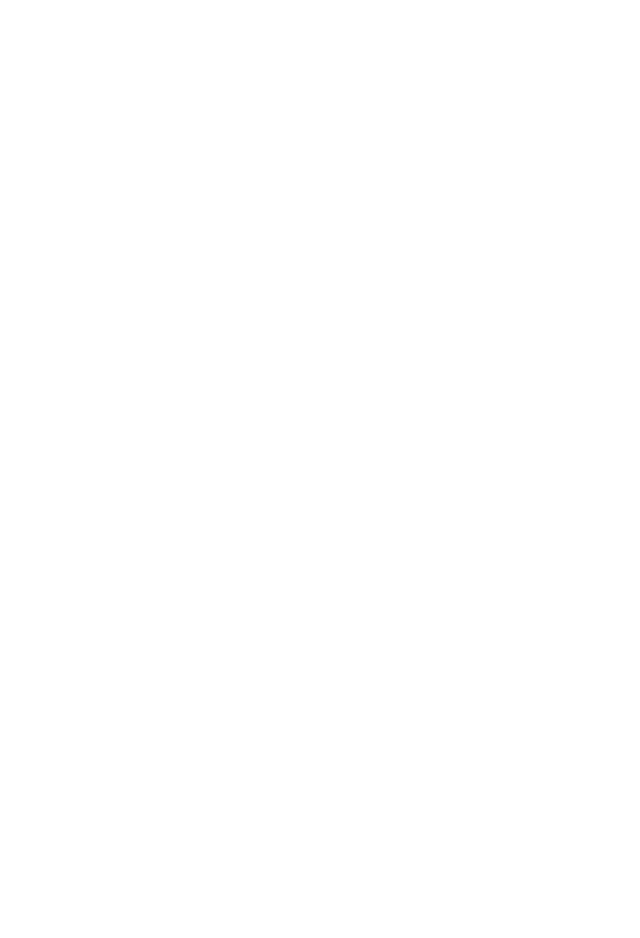
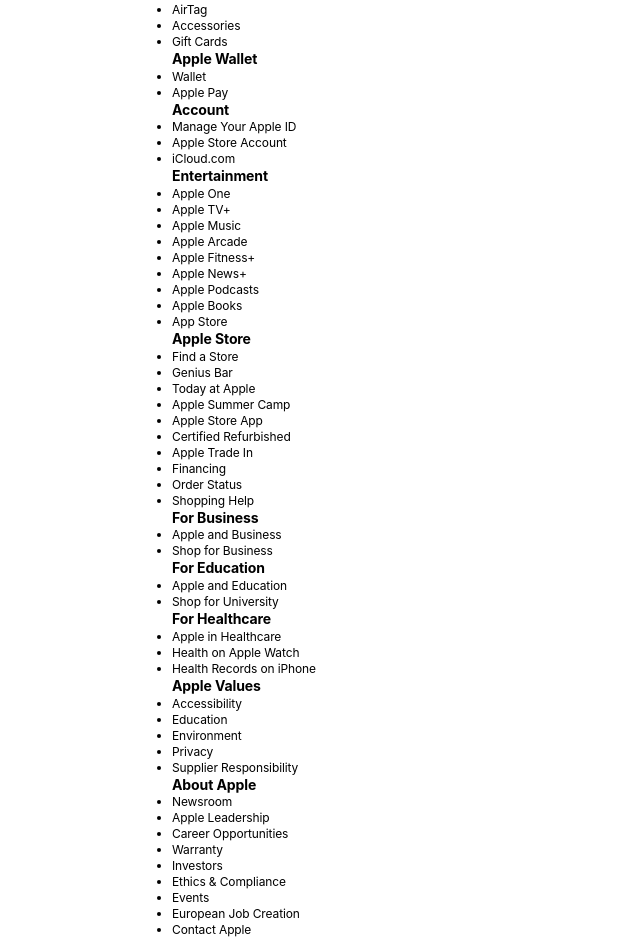
Before and after one commit to brettl1991/apple-clone, a React (Create React App) app: page / in a window 1280 px wide. Shown: the part 5125-6063 px from the top of the page, without its empty margins (0-640 px from the left). Before the commit the page ends 4976 px from the top, so only its background shows below. Built offline with nearby package versions, Linux system fonts and the light colour scheme.

Commit message:
feat: modify footer data, and html structure

```diff
--- a/src/components/footer/Footer.tsx
+++ b/src/components/footer/Footer.tsx
@@ -1,6 +1,7 @@
 import styled from "styled-components";
 
 import { footerData } from "../../data/footerData";
+import FooterNav from "./FooterNav";
 
 const Footer = () => {
   return (
@@ -34,13 +35,15 @@
           </ol>
           <ul>
             {footerData.map((fdata) =>
-              fdata.unordered_list.map((item, idx) => <li key={idx}>{item}</li>)
+              fdata.unordered_list?.map((item, idx) => (
+                <li key={idx}>{item}</li>
+              ))
             )}
           </ul>
         </SNotesSection>
 
         <hr />
-        <nav></nav>
+        <FooterNav />
         <section></section>
       </SContent>
     </footer>
--- /dev/null
+++ b/src/components/footer/FooterNav.tsx
@@ -0,0 +1,57 @@
+import styled from "styled-components";
+import { FooterType } from "./Footer.type";
+import { footerData } from "../../data/footerData";
+
+const FooterNav = ({ title, colum }: FooterType) => {
+  return (
+    <SNav>
+      <div>
+        {footerData.map((items, idx) => {
+          if (items.colum) {
+            return (
+              <div>
+                {items.colum?.map((item, idx) => (
+                  <div>
+                    <h3>{item.title}</h3>
+                    <ul>
+                      {item.submenu?.map((i, idx) => (
+                        <li>{i.title}</li>
+                      ))}
+                    </ul>
+                  </div>
+                ))}
+              </div>
+            );
+          }
+
+          return null;
+        })}
+      </div>
+    </SNav>
+  );
+};
+
+export default FooterNav;
+
+const SNav = styled.nav`
+  display: flex;
+  font-size: 12px;
+  line-height: 1.33337;
+  font-weight: 400;
+  letter-spacing: -0.01em;
+  font-family: "SF Pro Text", "Myriad Set Pro", "SF Pro Icons",
+    "Apple Legacy Chevron", "Helvetica Neue", "Helvetica", "Arial", sans-serif;
+
+  padding-top: 20px;
+`;
+
+const SItemContainer = styled.div`
+  display: flex;
+  justify-content: space-between;
+  align-items: center;
+  flex-flow: row wrap;
+`;
+
+const SListItems = styled.li`
+  list-style: none;
+`;
--- a/src/data/footerData.ts
+++ b/src/data/footerData.ts
@@ -8,4 +8,294 @@
       "To get the newest features, make sure your devices are using the latest software versions.",
     ],
   },
+  {
+    colum: [
+      {
+        title: "Shop and Learn",
+        submenu: [
+          {
+            title: "Store",
+            url: "#",
+          },
+          {
+            title: "Mac",
+            url: "#",
+          },
+          {
+            title: "IPad",
+            url: "#",
+          },
+          {
+            title: "IPhone",
+            url: "#",
+          },
+          {
+            title: "Watch",
+            url: "#",
+          },
+          {
+            title: "AirPods",
+            url: "#",
+          },
+          {
+            title: "TV & Home",
+            url: "#",
+          },
+          {
+            title: "AirTag ",
+            url: "#",
+          },
+          {
+            title: "Accessories",
+            url: "#",
+          },
+          {
+            title: "Gift Cards",
+            url: "#",
+          },
+        ],
+      },
+      {
+        title: "Apple Wallet",
+        submenu: [
+          {
+            title: "Wallet",
+            url: "#",
+          },
+          {
+            title: "Apple Pay",
+            url: "#",
+          },
+        ],
+      },
+    ],
+  },
+  {
+    colum: [
+      {
+        title: "Account",
+        submenu: [
+          {
+            title: "Manage Your Apple ID",
+            url: "#",
+          },
+          {
+            title: "Apple Store Account",
+            url: "#",
+          },
+          {
+            title: "iCloud.com",
+            url: "#",
+          },
+        ],
+      },
+      {
+        title: "Entertainment",
+        submenu: [
+          {
+            title: "Apple One",
+            url: "#",
+          },
+          {
+            title: "Apple TV+",
+            url: "#",
+          },
+          {
+            title: "Apple Music",
+            url: "#",
+          },
+          {
+            title: "Apple Arcade",
+            url: "#",
+          },
+          {
+            title: "Apple Fitness+",
+            url: "#",
+          },
+          {
+            title: "Apple News+",
+            url: "#",
+          },
+          {
+            title: "Apple Podcasts",
+            url: "#",
+          },
+          {
+            title: "Apple Books",
+            url: "#",
+          },
+          {
+            title: "App Store",
+            url: "#",
+          },
+        ],
+      },
+    ],
+  },
+  {
+    colum: [
+      {
+        title: "Apple Store",
+        submenu: [
+          {
+            title: "Find a Store",
+            url: "#",
+          },
+          {
+            title: "Genius Bar",
+            url: "#",
+          },
+          {
+            title: "Today at Apple",
+            url: "#",
+          },
+          {
+            title: "Apple Summer Camp ",
+            url: "#",
+          },
+          {
+            title: "Apple Store App",
+            url: "#",
+          },
+          {
+            title: "Certified Refurbished",
+            url: "#",
+          },
+          {
+            title: "Apple Trade In",
+            url: "#",
+          },
+          {
+            title: "Financing",
+            url: "#",
+          },
+          {
+            title: "Order Status",
+            url: "#",
+          },
+          {
+            title: "Shopping Help",
+            url: "#",
+          },
+        ],
+      },
+      {
+        title: "For Business",
+        submenu: [
+          {
+            title: "Apple and Business",
+            url: "#",
+          },
+          {
+            title: "Shop for Business",
+            url: "#",
+          },
+        ],
+      },
+    ],
+  },
+  {
+    colum: [
+      {
+        title: "For Education",
+        submenu: [
+          {
+            title: "Apple and Education",
+            url: "#",
+          },
+          {
+            title: "Shop for University",
+            url: "#",
+          },
+        ],
+      },
+      {
+        title: "For Healthcare",
+        submenu: [
+          {
+            title: "Apple in Healthcare",
+            url: "#",
+          },
+          {
+            title: "Health on Apple Watch",
+            url: "#",
+          },
+          {
+            title: "Health Records on iPhone",
+            url: "#",
+          },
+        ],
+      },
+    ],
+  },
+  {
+    colum: [
+      {
+        title: "Apple Values",
+        submenu: [
+          {
+            title: "Accessibility",
+            url: "#",
+          },
+          {
+            title: "Education",
+            url: "#",
+          },
+          {
+            title: "Environment",
+            url: "#",
+          },
+          {
+            title: "Privacy",
+            url: "#",
+          },
+          {
+            title: "Supplier Responsibility",
+            url: "#",
+          },
+        ],
+      },
+      {
+        title: "About Apple",
+        submenu: [
+          {
+            title: "Newsroom",
+            url: "#",
+          },
+          {
+            title: "Apple Leadership",
+            url: "#",
+          },
+          {
+            title: "Career Opportunities",
+            url: "#",
+          },
+          {
+            title: "Warranty",
+            url: "#",
+          },
+          {
+            title: "Investors",
+            url: "#",
+          },
+          {
+            title: "Ethics & Compliance",
+            url: "#",
+          },
+          {
+            title: "Events",
+            url: "#",
+          },
+          {
+            title: "European Job Creation",
+            url: "#",
+          },
+          {
+            title: "Contact Apple",
+            url: "#",
+          },
+        ],
+      },
+    ],
+  },
 ];
```
Also changed, not shown: src/components/footer/Footer.type.ts (+10 -1 lines).
